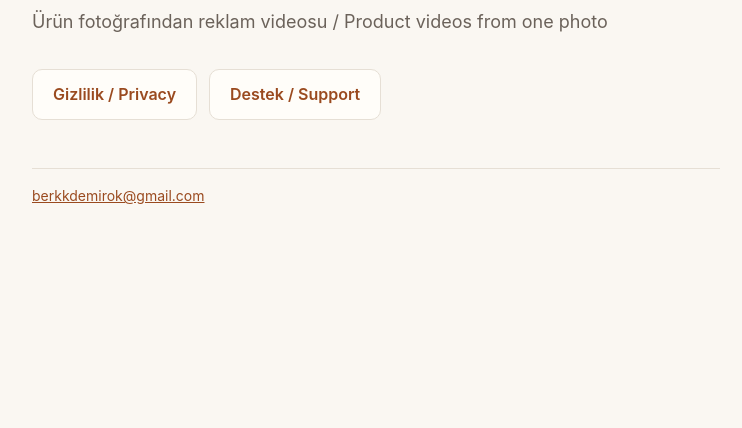
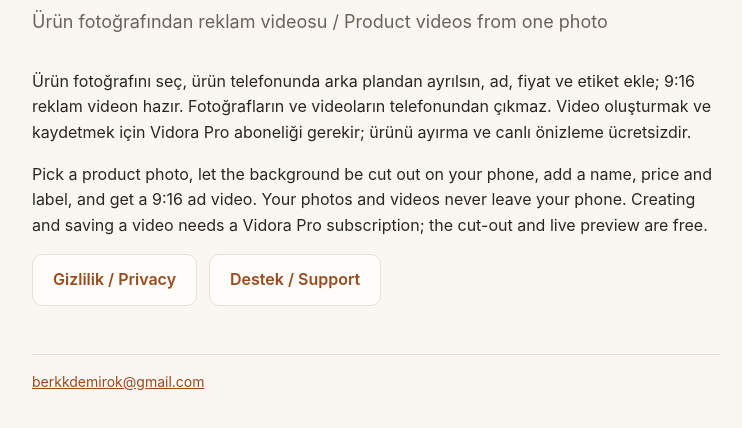
Before and after one commit to berkdemirokk/berkdemirokk.github.io, a plain HTML site: page vidora/index.html in a window 1280 px wide. Shown: the part 112-540 px from the top of the page, without its empty margins (264-1006 px from the left). Drawn offline with Linux system fonts and the light colour scheme.

Commit message:
Update Vidora privacy, support and landing pages for version 1.0
Describes the single-flow build: on-device cut-out and render, Vidora Pro,
the launch-time update check, and a corrected contact address.

Co-Authored-By: Claude Fable 5.2 <noreply@anthropic.com>

```diff
--- a/vidora/index.html
+++ b/vidora/index.html
@@ -13,6 +13,7 @@
   main { max-width: 720px; margin: 0 auto; padding: 64px 16px 48px; }
   h1 { font-size: 2.5rem; line-height: 1.1; margin: 0 0 12px; letter-spacing: -0.02em; }
   .tagline { font-size: 1.125rem; color: var(--muted); margin: 0 0 32px; }
+  p { margin: 0 0 16px; }
   nav { display: flex; flex-wrap: wrap; gap: 12px; }
   nav a { display: inline-block; padding: 12px 20px; border: 1px solid var(--line); border-radius: 10px; background: var(--card); color: var(--accent); text-decoration: none; font-weight: 600; }
   nav a:hover, nav a:focus-visible { border-color: var(--accent); }
@@ -24,6 +25,8 @@
 <main>
   <h1>Vidora</h1>
   <p class="tagline">Ürün fotoğrafından reklam videosu / Product videos from one photo</p>
+  <p>Ürün fotoğrafını seç, ürün telefonunda arka plandan ayrılsın, ad, fiyat ve etiket ekle; 9:16 reklam videon hazır. Fotoğrafların ve videoların telefonundan çıkmaz. Video oluşturmak ve kaydetmek için Vidora Pro aboneliği gerekir; ürünü ayırma ve canlı önizleme ücretsizdir.</p>
+  <p>Pick a product photo, let the background be cut out on your phone, add a name, price and label, and get a 9:16 ad video. Your photos and videos never leave your phone. Creating and saving a video needs a Vidora Pro subscription; the cut-out and live preview are free.</p>
   <nav>
     <a href="privacy/">Gizlilik / Privacy</a>
     <a href="support/">Destek / Support</a>
```
